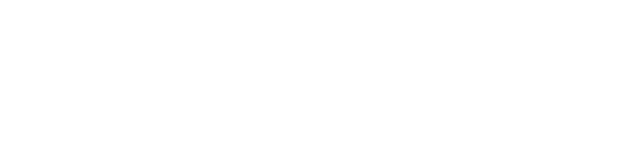
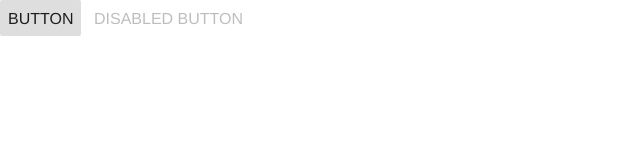
Before and after one commit to nkpgardose/bae, a website: page src/index.html in a window 1280 px wide. Shown: the whole page, without its empty margins (0-640 px from the left). Drawn offline with nearby package versions, Linux system fonts and the light colour scheme; files that its build step writes are made by us from their sources.

Commit message:
add base button component

```diff
--- a/src/index.html
+++ b/src/index.html
@@ -18,7 +18,8 @@
     </style>
 </head>
 <body>
-
+  <button class="button" href="#">button</button>
+  <button class="button" disabled href="#">disabled button</button>
   <script src="../build/bae.min.js"></script>
 </body>
 </html>
--- a/src/styles/bae.scss
+++ b/src/styles/bae.scss
@@ -12,6 +12,7 @@
 // -----------------------------------------------------------------------------
 @import "bae/base";
 @import "bae/grid";
+@import "bae/button";
 // utilities
 // -----------------------------------------------------------------------------
 @import "bae/utility";
--- /dev/null
+++ b/src/styles/bae/_button.scss
@@ -0,0 +1,40 @@
+.button {
+  @include font-sansN4;
+  position: relative;
+  display: inline-block;
+  height: 36px;
+  min-width: 64px;
+  padding: 0 8px;
+  vertical-align: middle;
+  font-size: 16px;
+  letter-spacing: 0;
+  line-height: 35px;
+  text-decoration: none;
+  text-transform: uppercase;
+  background: transparent;
+  border: none;
+  border-radius: 2px;
+  color: rgba(0, 0, 0, 0.87);
+  cursor: pointer;
+  outline: none;
+}
+.button::-moz-focus-inner {
+  border: 0;
+}
+.button:hover {
+  background-color: rgba(0, 0, 0, 0.13);
+}
+.button:focus:not(:active) {
+  background-color: rgba(0, 0, 0, 0.13);
+}
+.button:active {
+  background-color: rgba(0, 0, 0, 0.26);
+}
+.button[disabled][disabled] {
+  color: rgba(0, 0, 0, .26);
+  cursor: auto;
+  background-color: transparent;
+}
+input.button[type="submit"] {
+  -webkit-appearance: none;
+}
--- a/src/styles/bae/_reset.scss
+++ b/src/styles/bae/_reset.scss
@@ -49,7 +49,7 @@ fieldset {
 textarea {
   resize: vertical;
 }
-a {
+a, .button {
   -webkit-tap-highlight-color: transparent; // For some android
   -webkit-tap-highlight-color: rgba(255, 255, 255, 0);
 }
```
Also changed, not shown: src/styles/bae/_color.scss (line endings or trailing spaces).
